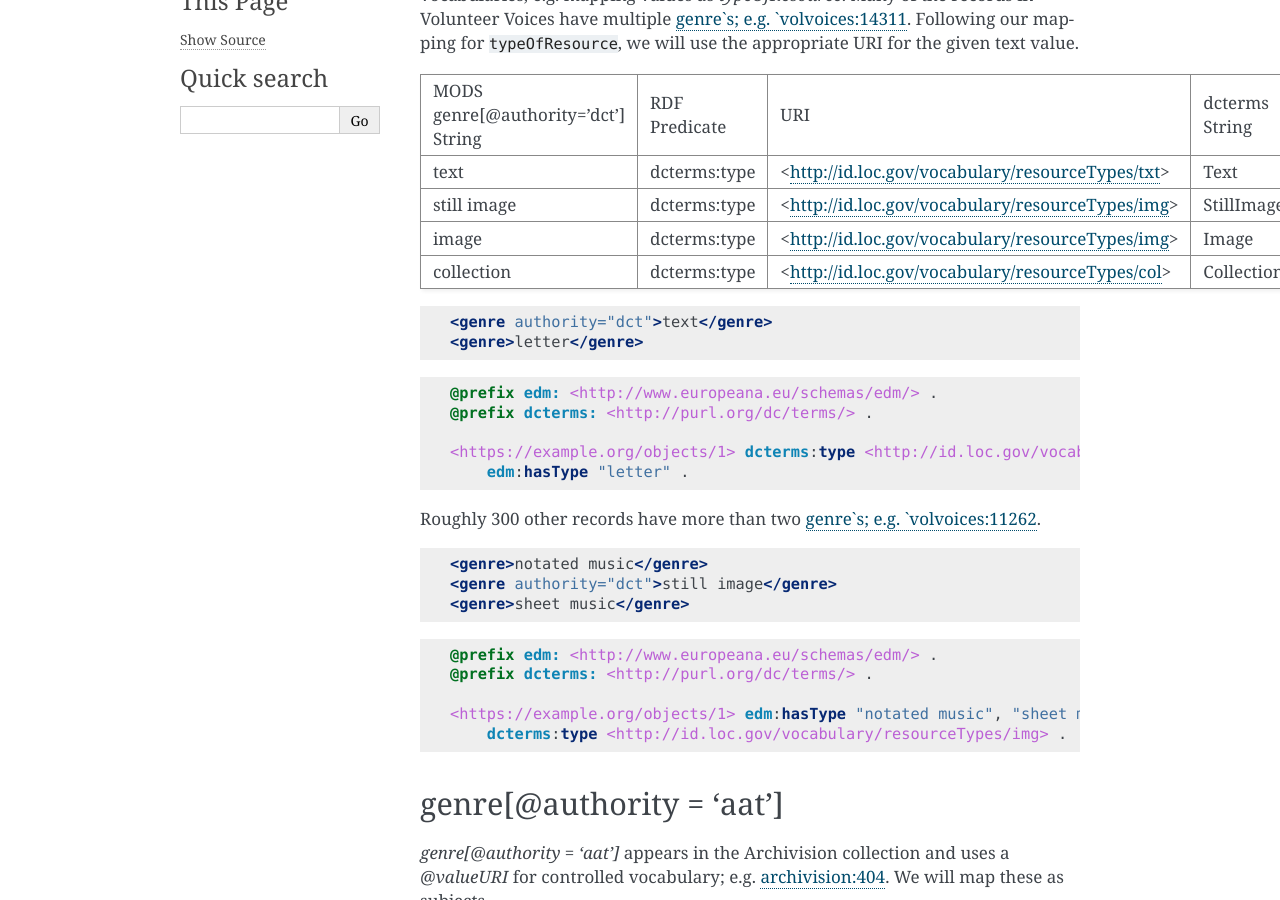
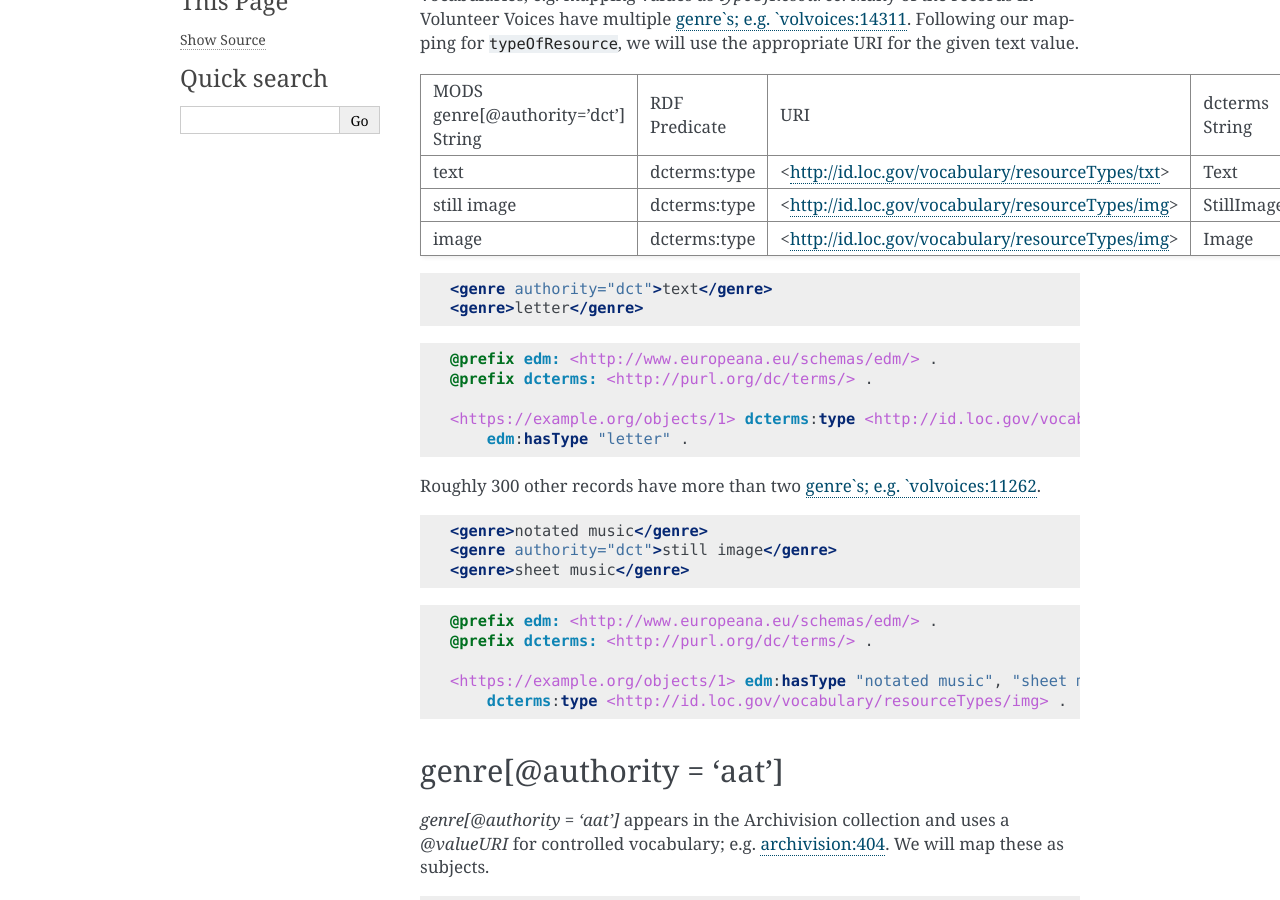
Before and after one commit to UTKcataloging/mods_to_rdf, a Sphinx documentation site: the page built from docs/source/top_level_elements/genre.rst, in a window 1280 px wide and 900 px high, scrolled down 352 px. Built offline with Sphinx 7.4.7, drawn with Linux system fonts in a browser that asks for light colours; formulas are drawn with MathJax 3.

Commit message:
Update the `@authority='dct'` table mapping.

```diff
--- a/docs/source/top_level_elements/genre.rst
+++ b/docs/source/top_level_elements/genre.rst
@@ -19,8 +19,6 @@ We will explore other options for records using `@authority = 'dct'` or uncontro
 | still image                         | dcterms:type  | <http://id.loc.gov/vocabulary/resourceTypes/img> | StillImage     |
 +-------------------------------------+---------------+--------------------------------------------------+----------------+
 | image                               | dcterms:type  | <http://id.loc.gov/vocabulary/resourceTypes/img> | Image          |
-+-------------------------------------+---------------+--------------------------------------------------+----------------+
-| collection                          | dcterms:type  | <http://id.loc.gov/vocabulary/resourceTypes/col> | Collection     |
 +-------------------------------------+---------------+--------------------------------------------------+----------------+
 
 .. code-block:: xml
```
